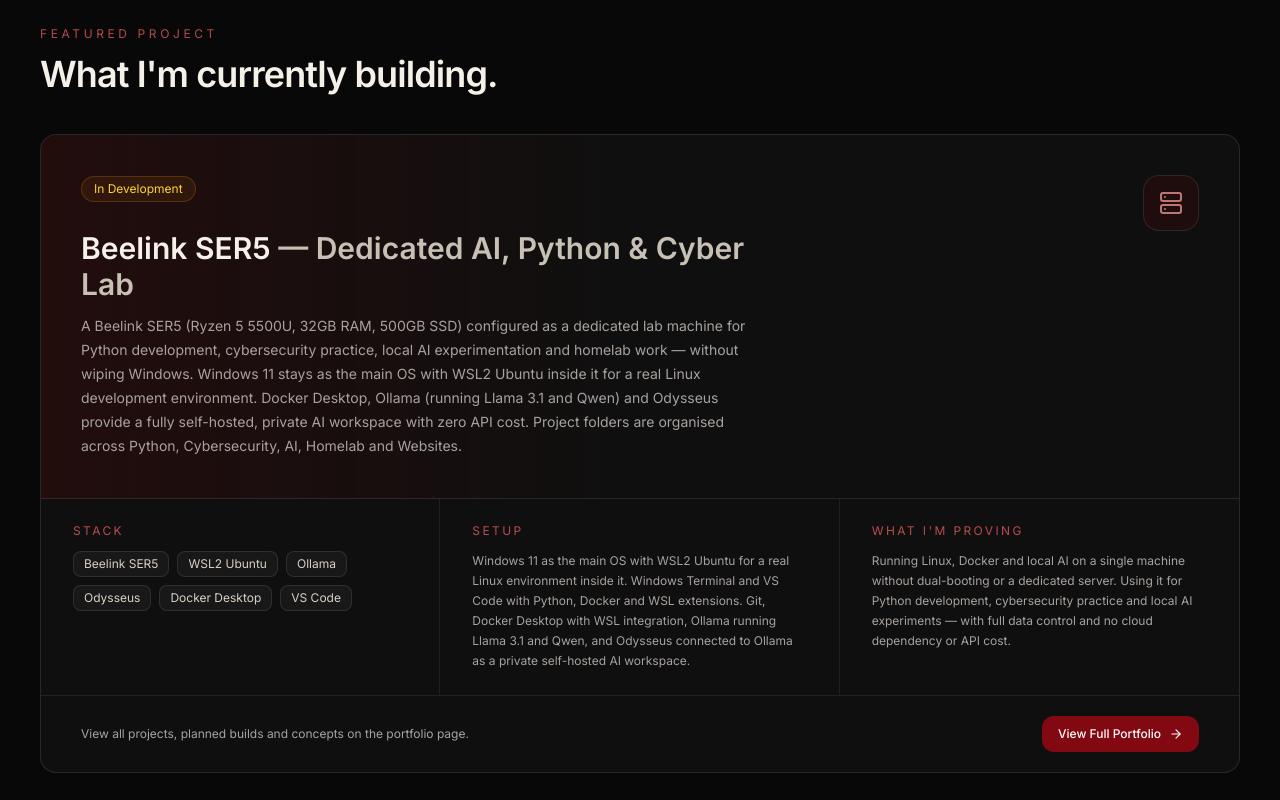
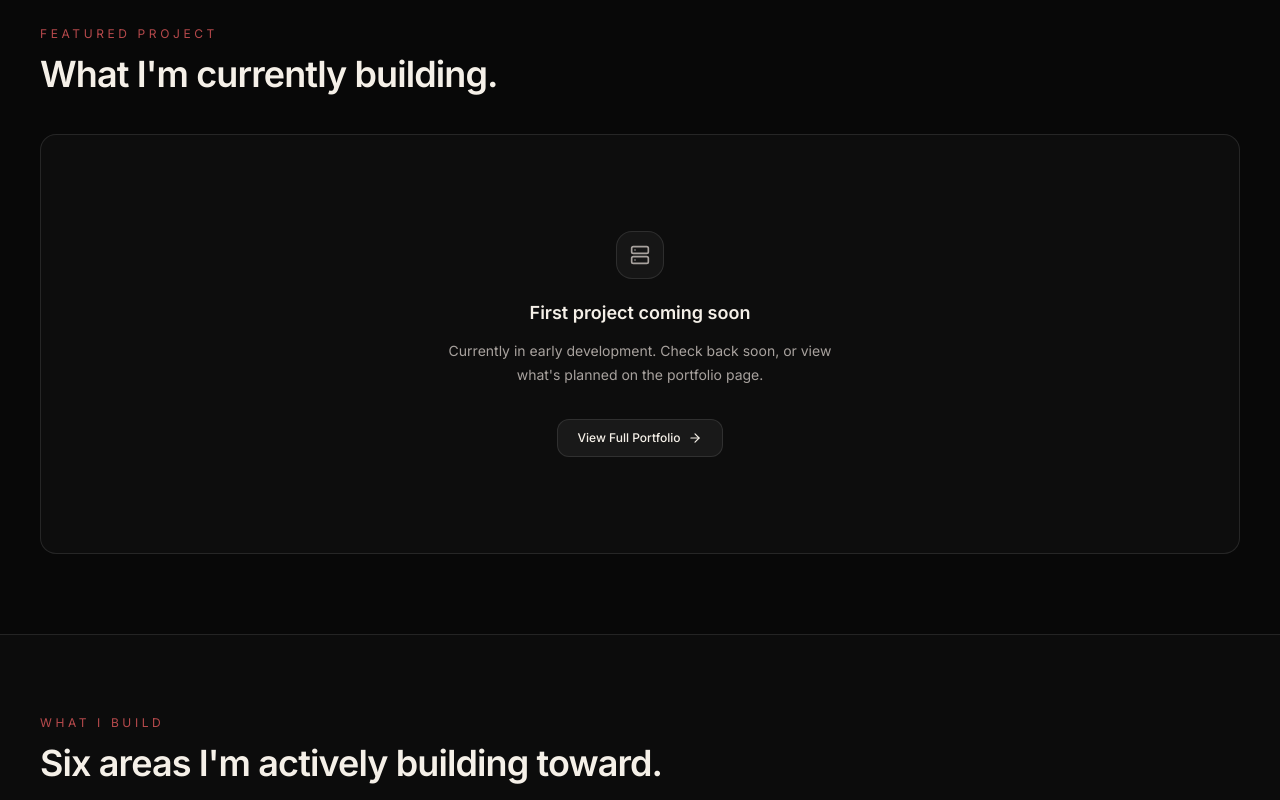
Before and after one commit to Garrowai/ai-architect-portfolio, a React (Vite) app: page / in a window 1280 px wide. Shown: the part 960-1760 px from the top of the page. Built offline with nearby package versions, Linux system fonts and the light colour scheme.

Commit message:
Add contact form, headshot, and featured project placeholder

```diff
--- a/src/pages/Home.tsx
+++ b/src/pages/Home.tsx
@@ -14,6 +14,7 @@
   ExternalLink,
 } from "lucide-react";
 import LinkedInIcon from "../components/LinkedInIcon";
+import headshotUrl from "../assets/headshot.png";
 
 // ─── Data ────────────────────────────────────────────────────────────────────
 
@@ -209,76 +210,20 @@
           whileInView={{ opacity: 1, y: 0 }}
           viewport={{ once: true }}
           transition={{ duration: 0.6 }}
-          className="overflow-hidden rounded-2xl border border-white/10 bg-white/[0.03]"
+          className="overflow-hidden rounded-2xl border border-white/10 bg-white/[0.025]"
         >
-          <div className="border-b border-white/10 bg-gradient-to-r from-red-950/35 via-transparent to-transparent px-7 py-8 md:px-10 md:py-10">
-            <div className="flex flex-col gap-4 md:flex-row md:items-start md:justify-between">
-              <div className="max-w-2xl">
-                <span className="mb-4 inline-flex rounded-full border border-amber-500/20 bg-amber-500/[0.08] px-3 py-1 text-xs text-amber-300">
-                  In Development
-                </span>
-                <h3 className="mt-3 text-2xl font-semibold text-[#f5f0e8] md:text-3xl">
-                  Beelink SER5{" "}
-                  <span className="text-[#c8c0b5]">— Dedicated AI, Python &amp; Cyber Lab</span>
-                </h3>
-                <p className="mt-3 text-sm leading-6 text-[#a8a29e]">
-                  A Beelink SER5 (Ryzen 5 5500U, 32GB RAM, 500GB SSD) configured as a dedicated
-                  lab machine for Python development, cybersecurity practice, local AI
-                  experimentation and homelab work — without wiping Windows. Windows 11 stays as
-                  the main OS with WSL2 Ubuntu inside it for a real Linux development environment.
-                  Docker Desktop, Ollama (running Llama 3.1 and Qwen) and Odysseus provide a
-                  fully self-hosted, private AI workspace with zero API cost. Project folders are
-                  organised across Python, Cybersecurity, AI, Homelab and Websites.
-                </p>
-              </div>
-              <div className="flex h-14 w-14 shrink-0 items-center justify-center rounded-2xl border border-white/10 bg-red-950/30">
-                <Server className="h-6 w-6 text-red-300/70" />
-              </div>
+          <div className="flex flex-col items-center justify-center px-10 py-24 text-center">
+            <div className="mb-5 flex h-12 w-12 items-center justify-center rounded-2xl border border-white/10 bg-white/[0.04]">
+              <Server className="h-5 w-5 text-[#a8a29e]" />
             </div>
-          </div>
-
-          <div className="grid divide-y divide-white/[0.07] md:grid-cols-3 md:divide-x md:divide-y-0">
-            <div className="px-7 py-6 md:px-8">
-              <p className="mb-3 text-xs uppercase tracking-[0.2em] text-red-400/70">Stack</p>
-              <div className="flex flex-wrap gap-2">
-                {["Beelink SER5", "WSL2 Ubuntu", "Ollama", "Odysseus", "Docker Desktop", "VS Code"].map((tag) => (
-                  <span
-                    key={tag}
-                    className="rounded-lg border border-white/10 bg-white/[0.04] px-2.5 py-1 text-xs text-[#d8d0c5]"
-                  >
-                    {tag}
-                  </span>
-                ))}
-              </div>
-            </div>
-            <div className="px-7 py-6 md:px-8">
-              <p className="mb-3 text-xs uppercase tracking-[0.2em] text-red-400/70">Setup</p>
-              <p className="text-xs leading-5 text-[#a8a29e]">
-                Windows 11 as the main OS with WSL2 Ubuntu for a real Linux environment inside it.
-                Windows Terminal and VS Code with Python, Docker and WSL extensions. Git,
-                Docker Desktop with WSL integration, Ollama running Llama 3.1 and Qwen, and
-                Odysseus connected to Ollama as a private self-hosted AI workspace.
-              </p>
-            </div>
-            <div className="px-7 py-6 md:px-8">
-              <p className="mb-3 text-xs uppercase tracking-[0.2em] text-red-400/70">
-                What I'm Proving
-              </p>
-              <p className="text-xs leading-5 text-[#a8a29e]">
-                Running Linux, Docker and local AI on a single machine without dual-booting or
-                a dedicated server. Using it for Python development, cybersecurity practice and
-                local AI experiments — with full data control and no cloud dependency or API cost.
-              </p>
-            </div>
-          </div>
-
-          <div className="flex items-center justify-between border-t border-white/[0.07] px-7 py-5 md:px-10">
-            <p className="text-xs text-[#a8a29e]">
-              View all projects, planned builds and concepts on the portfolio page.
+            <h3 className="text-lg font-semibold text-[#f5f0e8]">First project coming soon</h3>
+            <p className="mt-3 max-w-sm text-sm leading-6 text-[#a8a29e]">
+              Currently in early development. Check back soon, or view what's planned on the
+              portfolio page.
             </p>
             <Link
               to="/portfolio"
-              className="inline-flex items-center gap-2 rounded-xl bg-red-800/80 px-4 py-2.5 text-xs font-medium text-white transition hover:bg-red-700"
+              className="mt-8 inline-flex items-center gap-2 rounded-xl border border-white/10 bg-white/5 px-5 py-2.5 text-xs font-medium text-[#f5f0e8] transition hover:bg-white/10"
             >
               View Full Portfolio <ArrowRight className="h-3.5 w-3.5" />
             </Link>
@@ -404,6 +349,11 @@
             viewport={{ once: true }}
             transition={{ duration: 0.55 }}
           >
+            <img
+              src={headshotUrl}
+              alt="Alex Garrow"
+              className="mb-6 h-20 w-20 rounded-full border-2 border-white/15 object-cover shadow-lg shadow-black/50 ring-4 ring-white/[0.05]"
+            />
             <p className="text-xs uppercase tracking-[0.3em] text-red-400/70">About</p>
             <h2 className="mt-3 text-3xl font-semibold tracking-tight md:text-4xl">
               Early-stage. Focused. Building in public.
@@ -454,26 +404,52 @@
       {/* ─── 6. Contact ───────────────────────────────────────────── */}
       <section className="mx-auto max-w-7xl px-6 py-20 md:px-10">
         <div className="overflow-hidden rounded-2xl border border-white/10 bg-gradient-to-br from-red-950/40 via-[#0d0505] to-[#080808] p-8 md:p-12">
-          <div className="grid gap-8 md:grid-cols-[1fr_auto] md:items-center">
+          <div className="grid gap-10 md:grid-cols-2">
             <div>
               <p className="text-xs uppercase tracking-[0.3em] text-red-300/70">Contact</p>
-              <h2 className="mt-3 max-w-2xl text-3xl font-semibold tracking-tight text-[#f5f0e8]">
+              <h2 className="mt-3 text-3xl font-semibold tracking-tight text-[#f5f0e8]">
                 Open to feedback, collaboration and early practical builds.
               </h2>
-              <p className="mt-4 max-w-xl text-sm leading-7 text-[#a8a29e]">
+              <p className="mt-4 text-sm leading-7 text-[#a8a29e]">
                 I'm early-stage and building in public. If you're working on something in
                 security, automation or AI — or you want to give feedback on what I'm building —
                 I'm genuinely open to the conversation.
               </p>
             </div>
-            <div className="flex md:justify-end">
-              <a
-                href="mailto:garrowai@proton.me"
+
+            <form
+              action="https://formspree.io/f/YOUR_FORM_ID"
+              method="POST"
+              className="flex flex-col gap-3"
+            >
+              <input
+                type="text"
+                name="name"
+                placeholder="Your name"
+                required
+                className="w-full rounded-xl border border-white/10 bg-white/[0.05] px-4 py-3 text-sm text-[#f5f0e8] outline-none transition placeholder:text-[#6b6560] focus:border-white/20 focus:bg-white/[0.08]"
+              />
+              <input
+                type="email"
+                name="email"
+                placeholder="Your email"
+                required
+                className="w-full rounded-xl border border-white/10 bg-white/[0.05] px-4 py-3 text-sm text-[#f5f0e8] outline-none transition placeholder:text-[#6b6560] focus:border-white/20 focus:bg-white/[0.08]"
+              />
+              <textarea
+                name="message"
+                placeholder="Your message"
+                rows={4}
+                required
+                className="w-full resize-none rounded-xl border border-white/10 bg-white/[0.05] px-4 py-3 text-sm text-[#f5f0e8] outline-none transition placeholder:text-[#6b6560] focus:border-white/20 focus:bg-white/[0.08]"
+              />
+              <button
+                type="submit"
                 className="inline-flex items-center justify-center rounded-xl bg-[#f5f0e8] px-6 py-3.5 text-sm font-medium text-black transition hover:bg-white"
               >
-                <Mail className="mr-2 h-4 w-4" /> Get in Touch
-              </a>
-            </div>
+                <Mail className="mr-2 h-4 w-4" /> Send Message
+              </button>
+            </form>
           </div>
         </div>
       </section>
```
Also changed, not shown: src/assets/headshot.png (added).
